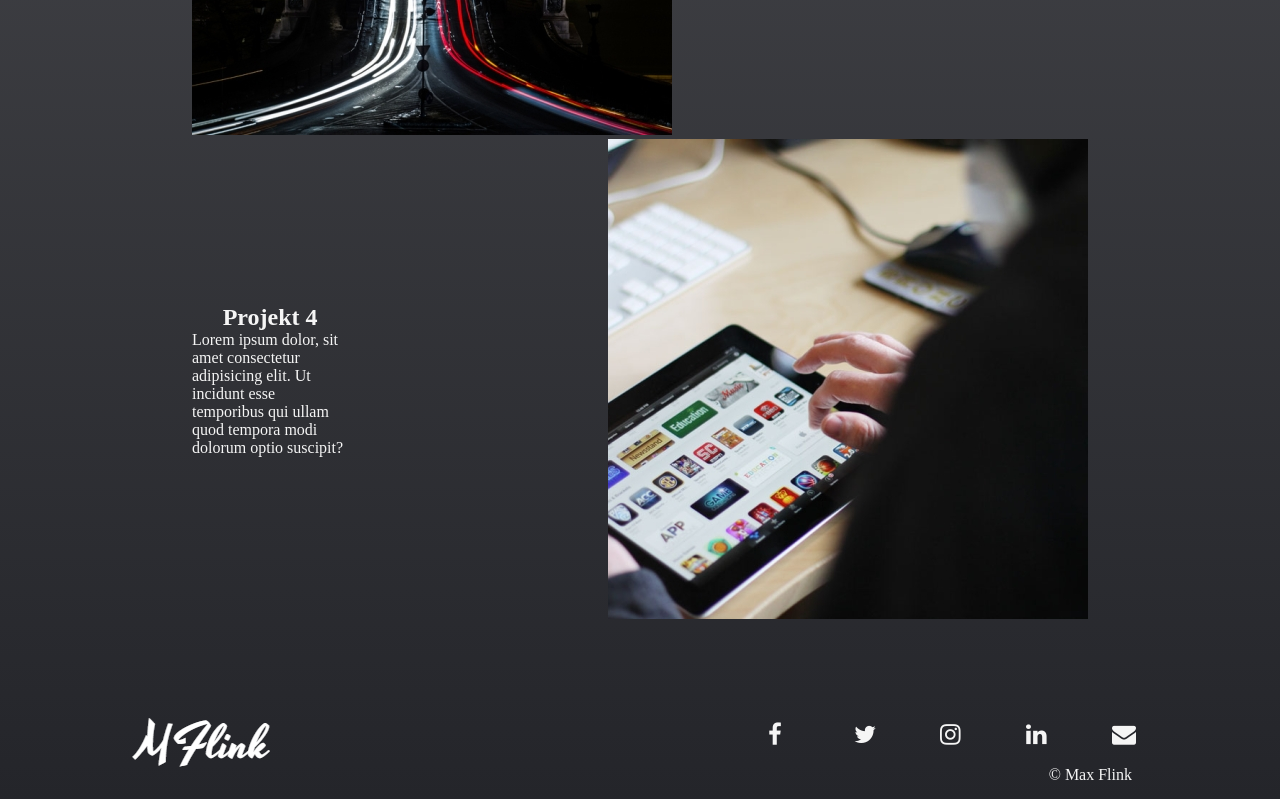
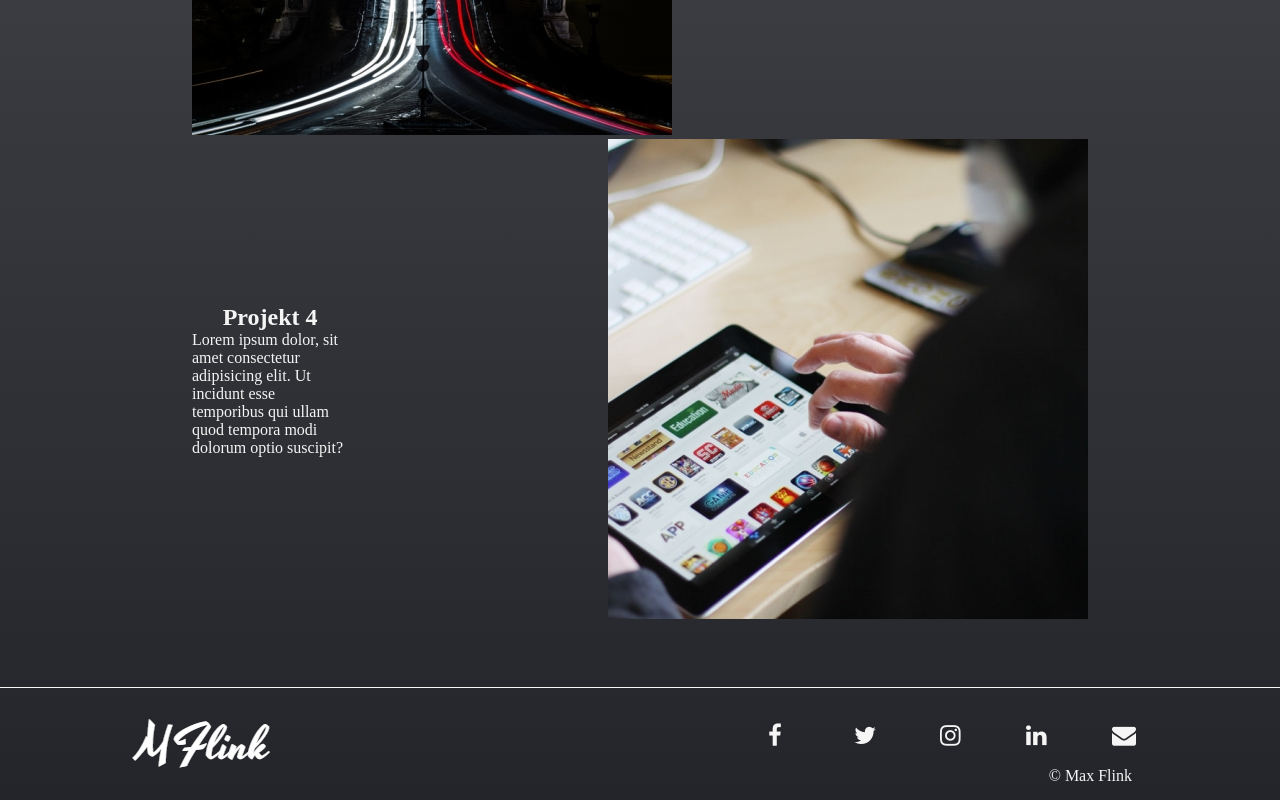
Before and after one commit to Maxflink94/JAVA22-html-slutprojekt-Max-Flink, a plain HTML site: page index.html in a window 1280 px wide. Shown: the part 1776-2576 px from the top of the page. Drawn offline with Linux system fonts and the light colour scheme.

Commit message:
footer border

```diff
--- a/style/style.css
+++ b/style/style.css
@@ -114,6 +114,7 @@ footer{
     align-items: center;
     padding: 15px 10%;
     position: fixed bottom;
+    border-top: whitesmoke 1px solid;
 }
 
 .footer-links{
```
